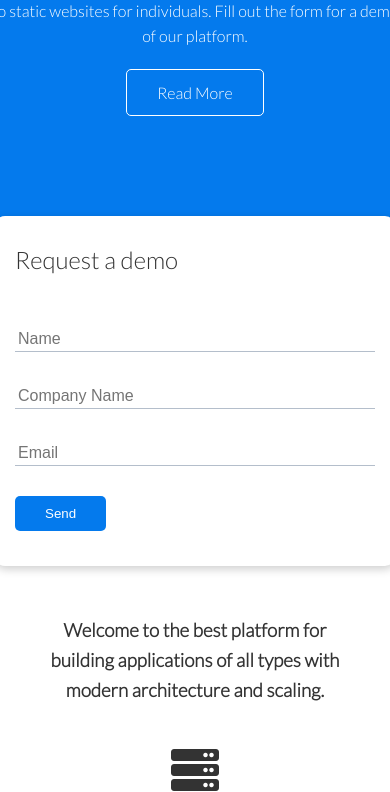
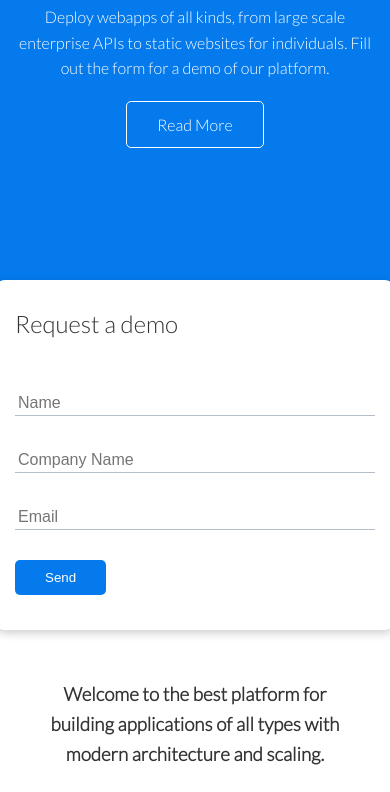
Before and after one commit to devansh1497/Loruki-practice-css-project, a plain HTML site: page index.html in a window 390 px wide. Shown: the part 256-1048 px from the top of the page. Drawn offline with Linux system fonts and the light colour scheme.

Commit message:
showcase overflow fix

```diff
--- a/css/styles.css
+++ b/css/styles.css
@@ -297,6 +297,7 @@ code, pre {
 
 .showcase-text {
     animation: slideInFromTop 1s ease-in;
+    padding: 2rem
 }
   .cli .grid > *:first-child {
     grid-column: 1;
```
